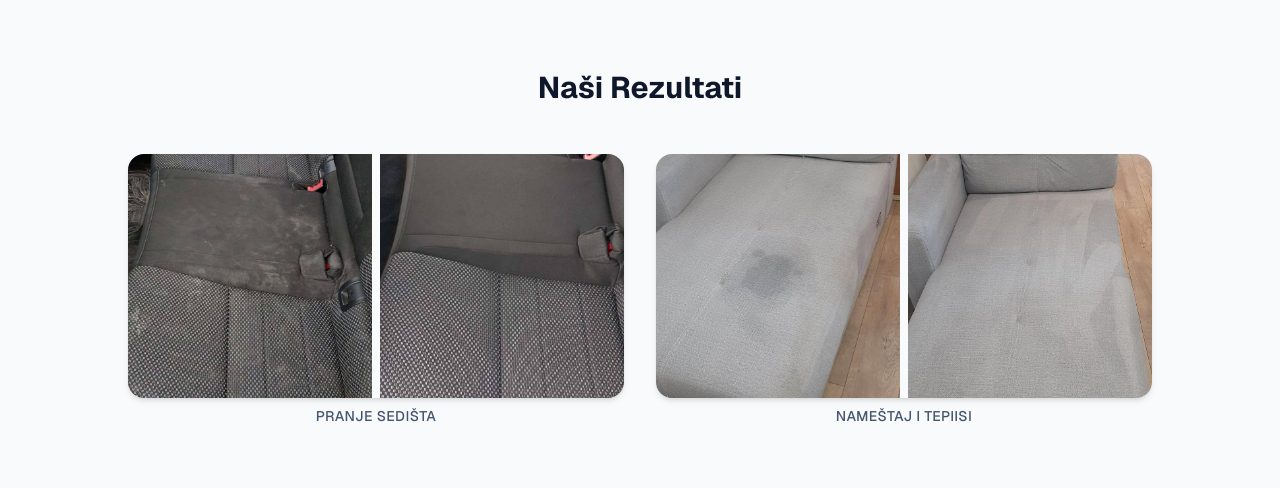
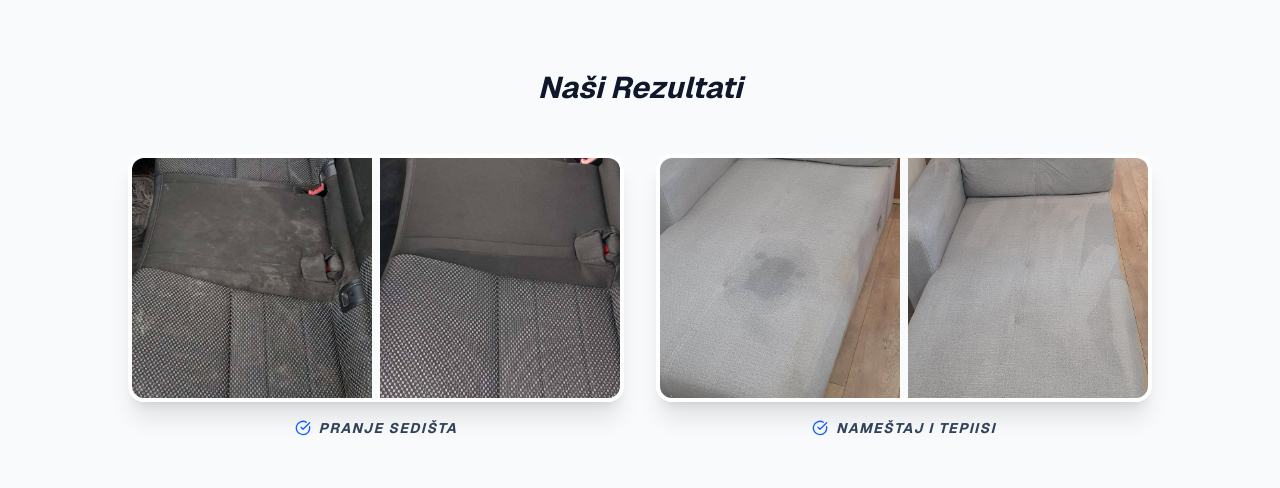
Before and after one commit to DuckFamilyTeam/Dubinsko-Pranje-Savke, a Next.js app: page / in a window 1280 px wide. Shown: the part 610-1098 px from the top of the page. Built offline with nearby package versions, Linux system fonts and the light colour scheme.

Commit message:
Fix: Ikonice import i Turbopack build

```diff
--- a/package.json
+++ b/package.json
@@ -9,7 +9,7 @@
     "lint": "eslint"
   },
   "dependencies": {
-    "lucide-react": "^1.8.0",
+    "lucide-react": "^0.460.0",
     "next": "16.2.4",
     "react": "19.2.4",
     "react-dom": "19.2.4"
--- a/src/app/page.js
+++ b/src/app/page.js
@@ -1,4 +1,4 @@
-import { Phone, Instagram, MessageCircle, CheckCircle } from "lucide-react";
+import { Phone, Instagram, MessageCircle, CheckCircle } from 'lucide-react';
 
 export default function Home() {
   return (
@@ -6,10 +6,16 @@ export default function Home() {
       {/* HERO */}
       <section className="relative h-[75vh] flex items-center justify-center overflow-hidden bg-slate-900">
         <div className="absolute inset-0 z-0">
-          <img src="/images/hero-car.jpg" alt="Dubinsko pranje Savke" className="w-full h-full object-cover opacity-60" />
+          <img
+            src="/images/hero-car.jpg"
+            alt="Dubinsko pranje Savke"
+            className="w-full h-full object-cover opacity-60"
+          />
         </div>
         <div className="relative z-10 text-center px-6 text-white">
-          <h1 className="text-5xl md:text-7xl font-bold mb-4">Dubinsko Pranje <span className="text-blue-400">Savke</span></h1>
+          <h1 className="text-5xl md:text-7xl font-bold mb-4">
+            Dubinsko Pranje <span className="text-blue-400">Savke</span>
+          </h1>
           <p className="text-xl mb-8 opacity-90">Profesionalno čišćenje automobila i nameštaja u Beogradu.</p>
           <div className="flex flex-col sm:flex-row gap-4 justify-center">
             <a href="tel:+381692255213" className="bg-blue-600 hover:bg-blue-700 px-8 py-4 rounded-full font-bold flex items-center justify-center gap-2 transition-all shadow-lg">
@@ -25,21 +31,25 @@ export default function Home() {
       {/* PORTFOLIO */}
       <section className="py-20 px-6 bg-slate-50">
         <div className="max-w-5xl mx-auto">
-          <h2 className="text-3xl font-bold text-center mb-12">Naši Rezultati</h2>
-          <div className="grid md:grid-cols-2 gap-8">
-            <div className="space-y-2">
-              <div className="grid grid-cols-2 gap-2 rounded-2xl overflow-hidden shadow-md">
+          <h2 className="text-3xl font-bold text-center mb-12 italic">Naši Rezultati</h2>
+          <div className="grid md:grid-cols-2 gap-8 text-center">
+            <div className="space-y-4">
+              <div className="grid grid-cols-2 gap-2 rounded-2xl overflow-hidden shadow-xl border-4 border-white">
                 <img src="/images/portfolio/pre-1.jpg" alt="Pre" className="w-full aspect-square object-cover" />
                 <img src="/images/portfolio/posle-1.jpg" alt="Posle" className="w-full aspect-square object-cover" />
               </div>
-              <p className="text-center font-medium text-slate-600 tracking-wide text-sm">PRANJE SEDIŠTA</p>
+              <p className="font-bold text-slate-700 flex items-center justify-center gap-2 italic text-sm tracking-widest">
+                <CheckCircle size={16} className="text-blue-600" /> PRANJE SEDIŠTA
+              </p>
             </div>
-            <div className="space-y-2">
-              <div className="grid grid-cols-2 gap-2 rounded-2xl overflow-hidden shadow-md">
+            <div className="space-y-4">
+              <div className="grid grid-cols-2 gap-2 rounded-2xl overflow-hidden shadow-xl border-4 border-white">
                 <img src="/images/portfolio/pre-2.jpg" alt="Pre" className="w-full aspect-square object-cover" />
                 <img src="/images/portfolio/posle-2.jpg" alt="Posle" className="w-full aspect-square object-cover" />
               </div>
-              <p className="text-center font-medium text-slate-600 tracking-wide text-sm">NAMEŠTAJ I TEPIISI</p>
+              <p className="font-bold text-slate-700 flex items-center justify-center gap-2 italic text-sm tracking-widest">
+                <CheckCircle size={16} className="text-blue-600" /> NAMEŠTAJ I TEPIISI
+              </p>
             </div>
           </div>
         </div>
@@ -47,7 +57,7 @@ export default function Home() {
 
       {/* KONTAKT */}
       <footer className="py-12 bg-white text-center border-t border-slate-100">
-        <a href="https://www.instagram.com/bg_dubinsko_pranje" target="_blank" className="inline-flex items-center gap-2 text-blue-600 font-bold">
+        <a href="https://www.instagram.com/bg_dubinsko_pranje" target="_blank" className="inline-flex items-center gap-2 text-blue-600 font-bold hover:scale-105 transition-transform">
           <Instagram size={20} /> @bg_dubinsko_pranje
         </a>
         <p className="mt-4 text-slate-400 text-sm italic">„Kvalitet koji se vidi i miriše.“ - Savke</p>
```
Also changed, not shown: 1 other file (tests, documents, lock files or other folders).
